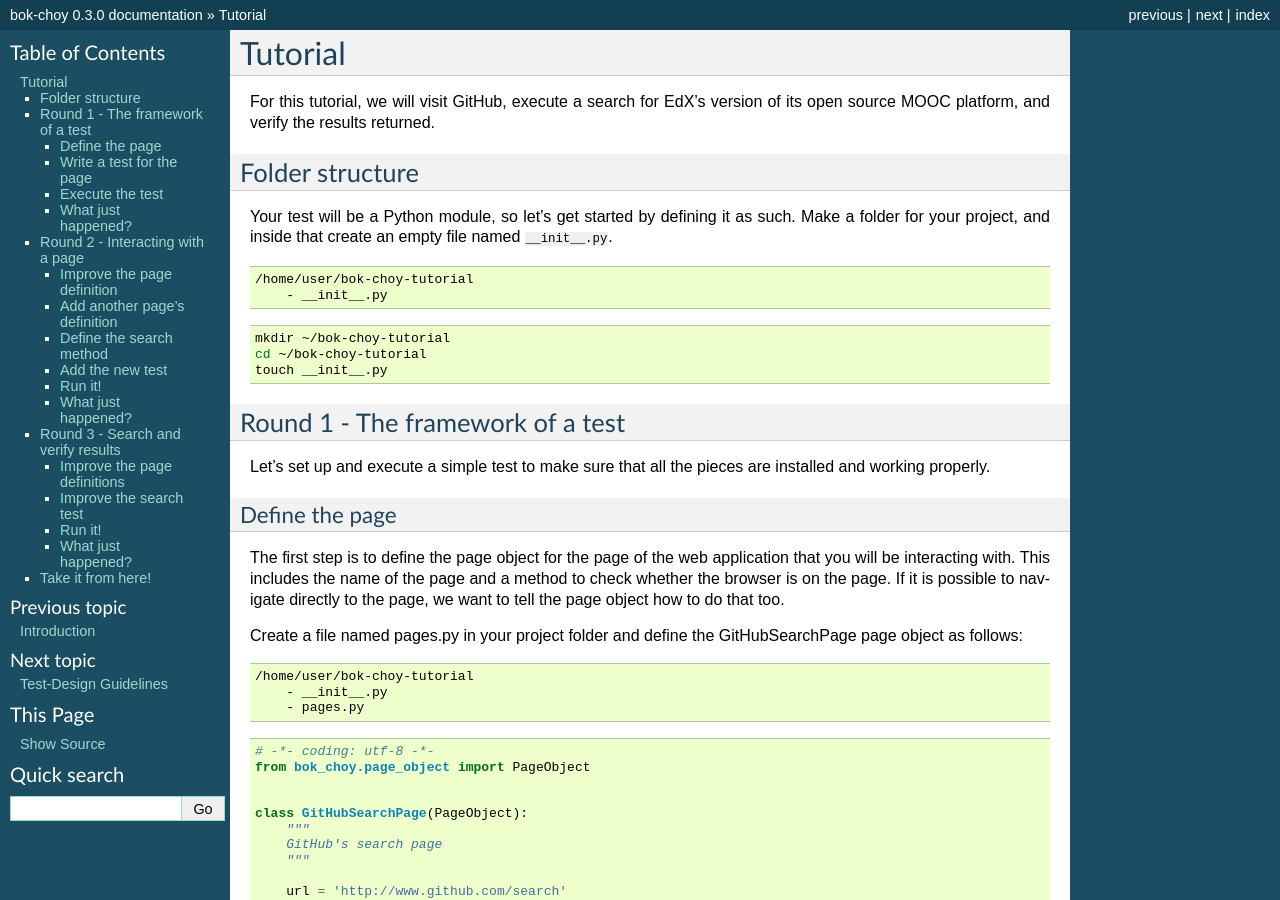
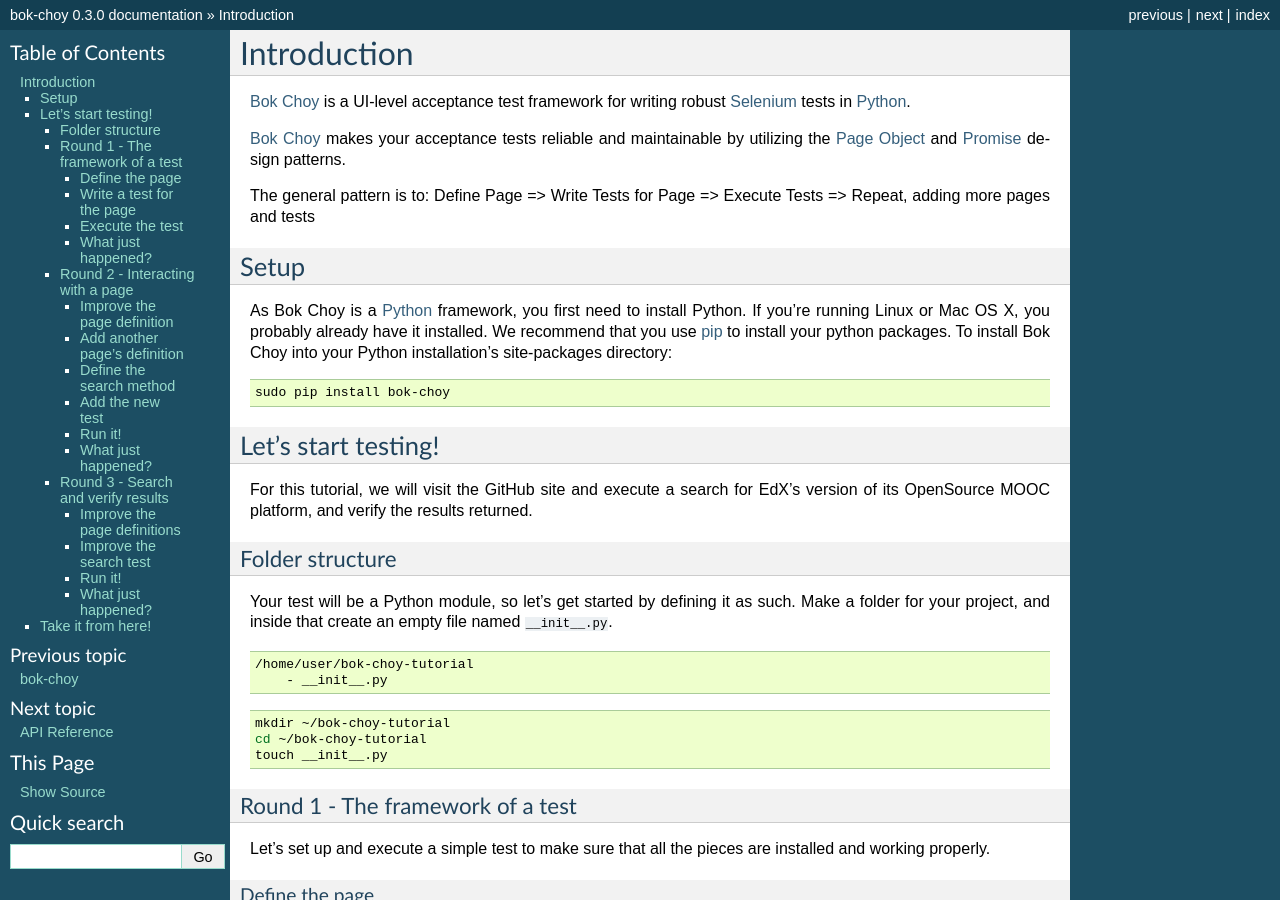
Before and after one commit to openedx-unsupported/bok-choy, a Sphinx documentation site: the page built from docs/tutorial.rst, in a window 1280 px wide and 900 px high. Built offline with Sphinx 7.4.7, drawn with Linux system fonts in a browser that asks for light colours.

Commit message:
Revert "Added docs for test-writing guidelines."
This reverts commit dba84b570a43dc1257d499f65801f26fd554c559.

```diff
--- a/docs/index.rst
+++ b/docs/index.rst
@@ -3,12 +3,12 @@
 
 UI-level acceptance test framework.
 
+Contents:
+
 .. toctree::
    :maxdepth: 2
 
-   intro
    tutorial
-   guidelines
    api_reference
 
 
--- a/docs/tutorial.rst
+++ b/docs/tutorial.rst
@@ -1,9 +1,38 @@
+############
+Introduction
+############
+
+`Bok Choy`_ is a UI-level acceptance test framework for writing robust Selenium_ tests in Python_.
+
+`Bok Choy`_ makes your acceptance tests reliable and maintainable by utilizing the
+`Page Object <https://code.google.com/p/selenium/wiki/PageObjects>`_ and
+`Promise <http://www.quora.com/JavaScript/What-is-the-promise-pattern>`_
+design patterns.
+
+The general pattern is to:
+Define Page => Write Tests for Page => Execute Tests => Repeat, adding more pages and tests
+
+
+*****
+Setup
+*****
+
+As Bok Choy is a Python_ framework, you first need to install Python.
+If you’re running Linux or Mac OS X, you probably already have it installed.
+We recommend that you use `pip <http://www.pip-installer.org/>`_ to install your python
+packages. To install Bok Choy into your Python installation’s site-packages directory:
+
+.. code-block:: bash
+
+   sudo pip install bok-choy
+
+
 ********************
-Tutorial
+Let's start testing!
 ********************
 
-For this tutorial, we will visit GitHub, execute a search for EdX's version of
-its open source MOOC platform, and verify the results returned.
+For this tutorial, we will visit the GitHub site and execute a search for EdX's version of
+its OpenSource MOOC platform, and verify the results returned.
 
 
 Folder structure
@@ -283,8 +312,9 @@
 first result returned.
 
 
+******************
 Take it from here!
-==================
+******************
 
 This tutorial should have gotten you going with defining page objects for a web application
 and how to start to write tests against the app. Now it's up to you to take it from here and
```
Also changed, not shown: docs/guidelines.rst (deleted, +0 -189 lines), docs/intro.rst (deleted, +0 -17 lines).
